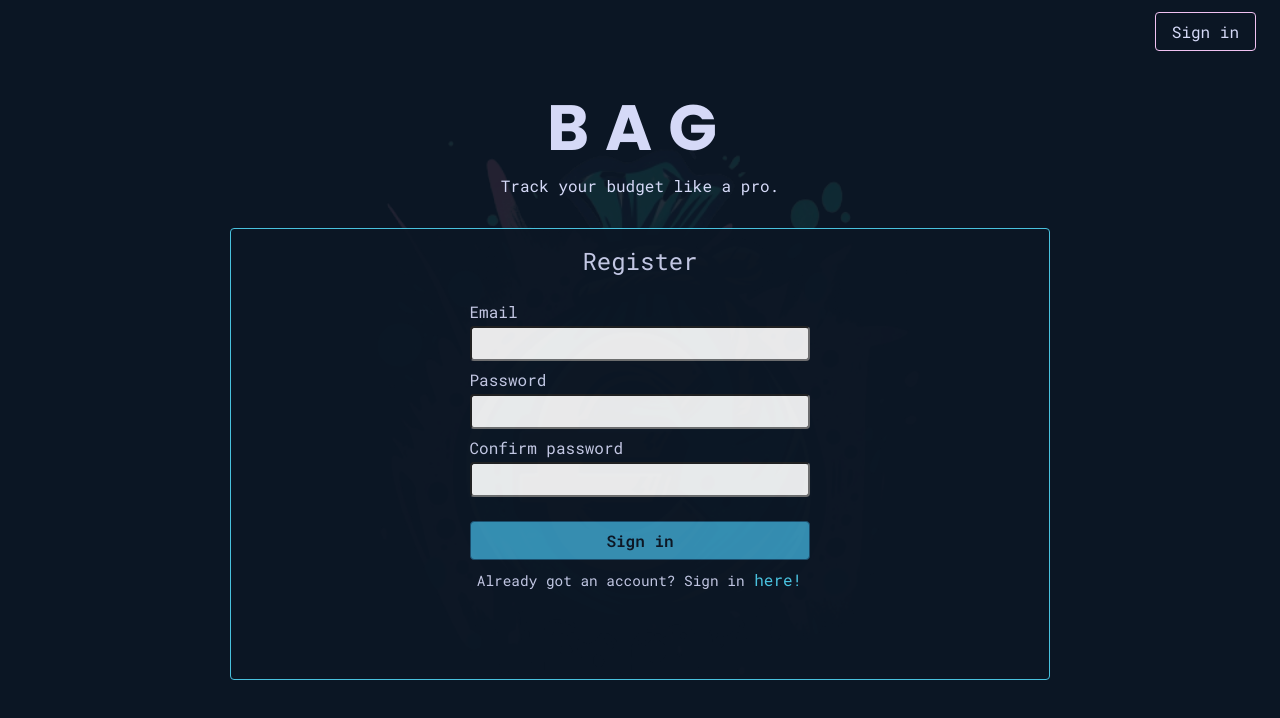
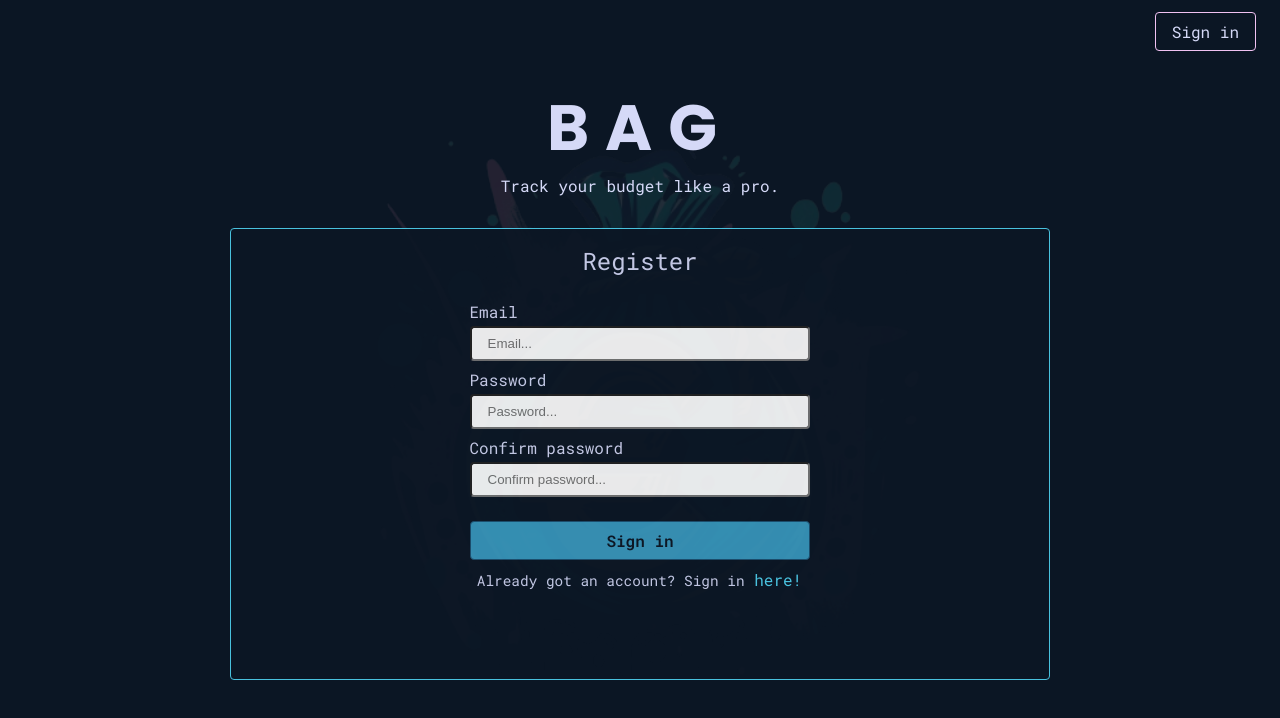
Before and after one commit to reijjo/budget, a React (Vite) app in the folder client/: page / in a window 1280 px wide. Both pictures are taken after a click on the button "Sign up". Shown: the top 718 px of the page. Built offline with nearby package versions, Linux system fonts and the light colour scheme; no server answers.

Commit message:
validation checks new user

```diff
--- /dev/null
+++ b/client/api/users-api.tsx
@@ -0,0 +1,21 @@
+import axios from "axios";
+import { User } from "../src/utils/types";
+
+const baseUrl = "http://localhost:3001/users";
+
+const allUsers = async () => {
+  const res = await axios.get(`${baseUrl}`);
+  return res.data;
+};
+
+const createUser = async (newUser: User) => {
+  const res = await axios.post(`${baseUrl}`, newUser);
+  return res.data;
+};
+
+const userAPI = {
+  allUsers,
+  createUser,
+};
+
+export default userAPI;
--- a/client/package.json
+++ b/client/package.json
@@ -10,6 +10,7 @@
     "preview": "vite preview"
   },
   "dependencies": {
+    "axios": "^1.6.0",
     "chart.js": "^4.4.0",
     "react": "^18.2.0",
     "react-chartjs-2": "^5.2.0",
@@ -17,6 +18,7 @@
     "react-router-dom": "^6.17.0"
   },
   "devDependencies": {
+    "@types/axios": "^0.14.0",
     "@types/chart.js": "^2.9.39",
     "@types/react": "^18.2.15",
     "@types/react-chartjs-2": "^2.5.7",
--- a/client/src/App.tsx
+++ b/client/src/App.tsx
@@ -4,10 +4,12 @@ import {
   Route,
   useLocation,
 } from "react-router-dom";
+import userAPI from "../api/users-api";
 
 import Landing from "./pages/Landing";
 import TryItOut from "./pages/TryItOut";
 import Navbar from "./components/common/Navbar";
+import { useEffect } from "react";
 
 const MaybeNavbar = () => {
   const location = useLocation();
@@ -17,6 +19,14 @@ const MaybeNavbar = () => {
 };
 
 const App = () => {
+  useEffect(() => {
+    const getAllUsers = async () => {
+      const users = await userAPI.allUsers();
+      console.log("users", users);
+    };
+    getAllUsers();
+  }, []);
+
   return (
     <Router>
       <MaybeNavbar />
--- a/client/src/assets/css/App.css
+++ b/client/src/assets/css/App.css
@@ -110,6 +110,11 @@
 .helper-text {
   margin-top: 8px;
   font-size: 0.9rem;
+}
+
+#form-register,
+#form-login {
+  height: max-content;
 }
 
 /* Try It Out page */
--- a/client/src/assets/css/index.css
+++ b/client/src/assets/css/index.css
@@ -229,3 +229,23 @@ form {
   justify-content: center;
   align-items: center;
 }
+
+/* InfoMessage */
+
+.info-success,
+.info-warning,
+.info-error {
+  font-size: 1rem;
+}
+
+.info-success {
+  color: var(--success);
+}
+
+.info-warning {
+  color: var(--warn);
+}
+
+.info-error {
+  color: var(--error);
+}
--- a/client/src/components/SignIn.tsx
+++ b/client/src/components/SignIn.tsx
@@ -13,10 +13,15 @@ const SignIn = ({ status, setSignIn }: Props) => {
       <p>Sign in</p>
       <form id="form-login">
         <div className="login-inputs">
+          {/* Email input */}
+
           <div className="label-input">
             <label htmlFor="login-input-email">Email</label>
             <input type="text" id="login-input-email" />
           </div>
+
+          {/* Password input */}
+
           <div className="label-input">
             <label htmlFor="login-input-passwd">Password</label>
             <input type="text" id="login-input-passwd" />
@@ -32,6 +37,17 @@ const SignIn = ({ status, setSignIn }: Props) => {
           <button type="submit" className="my-btn filled-btn">
             Sign in
           </button>
+        </div>
+      </form>
+      <div
+        style={{
+          display: "flex",
+          alignItems: "center",
+          justifyContent: "space-around",
+          flexDirection: "column",
+          height: "100%",
+        }}
+      >
         <div className="helper-text" style={{ textAlign: "center" }}>
           No account? Register{" "}
           <button
@@ -49,7 +65,6 @@ const SignIn = ({ status, setSignIn }: Props) => {
           to try THE BAG.
         </div>
       </div>
-      </form>
     </div>
   );
 };
--- a/client/src/components/SignUp.tsx
+++ b/client/src/components/SignUp.tsx
@@ -1,4 +1,8 @@
-import { SetStateAction } from "react";
+import { SetStateAction, useState, FormEvent, ChangeEvent } from "react";
+import { InfoMsg, User } from "../utils/types";
+import userAPI from "../../api/users-api";
+import InfoMessage from "./common/InfoMessage";
+import { isAxiosError } from "axios";
 
 interface Props {
   // onClick?: () => void | null;
@@ -7,22 +11,96 @@ interface Props {
 }
 
 const SignUp = ({ status, setSignIn }: Props) => {
+  const [newUser, setNewUser] = useState<User>({
+    email: "",
+    passwd: "",
+    passwd2: "",
+  });
+  const [infoMessage, setInfomessage] = useState<InfoMsg>({
+    style: "",
+    message: "",
+  });
+
+  const handleInput = (event: ChangeEvent<HTMLInputElement>) => {
+    const { name, value } = event.target;
+
+    setNewUser((prevData) => ({
+      ...prevData,
+      [name]: value,
+    }));
+  };
+
+  const registerUser = async (event: FormEvent) => {
+    event.preventDefault();
+
+    try {
+      const regUser = await userAPI.createUser(newUser);
+      setInfomessage({ message: regUser.message, style: "info-success" });
+    } catch (error: unknown) {
+      if (isAxiosError(error)) {
+        setInfomessage({
+          message: error.response?.data.message,
+          style: "info-error",
+        });
+      } else {
+        console.log("shady error", error);
+      }
+    }
+    setTimeout(() => {
+      setInfomessage({ message: null });
+    }, 6000);
+  };
+
   return (
     <div className="logo-inputs">
       <p>Register</p>
-      <form id="form-register">
+      <form id="form-register" onSubmit={registerUser}>
         <div className="login-inputs">
+          {/* Email input */}
+
           <div className="label-input">
             <label htmlFor="reg-input-email">Email</label>
-            <input type="text" id="reg-input-email" />
+            <input
+              type="text"
+              name="email"
+              id="reg-input-email"
+              value={newUser.email}
+              required
+              placeholder="Email..."
+              onChange={handleInput}
+            />
           </div>
+
+          {/* Password input */}
+
           <div className="label-input">
             <label htmlFor="reg-input-passwd">Password</label>
-            <input type="text" id="reg-input-passwd" />
+            <input
+              type="password"
+              name="passwd"
+              id="reg-input-passwd"
+              value={newUser.passwd}
+              required
+              placeholder="Password..."
+              autoComplete="off"
+              onChange={handleInput}
+            />
           </div>
+
+          {/* Confirm password input */}
+
           <div className="label-input">
             <label htmlFor="reg-input-passwd2">Confirm password</label>
-            <input type="text" id="reg-input-passwd2" />
+            <input
+              type="password"
+              name="passwd2"
+              id="reg-input-passwd2"
+              value={newUser.passwd2}
+              required
+              placeholder="Confirm password..."
+              autoComplete="off"
+              onChange={handleInput}
+            />
           </div>
 
           <button
@@ -32,17 +110,17 @@ const SignUp = ({ status, setSignIn }: Props) => {
           >
             Sign in
           </button>
-          <div className="helper-text" style={{ textAlign: "center" }}>
-            Already got an account? Sign in{" "}
-            <button
-              className="my-btn text-btn"
-              onClick={() => setSignIn(!status)}
-            >
-              here!
-            </button>
-          </div>
         </div>
       </form>
+
+      <InfoMessage style={infoMessage.style} message={infoMessage.message} />
+
+      <div className="helper-text" style={{ textAlign: "center" }}>
+        Already got an account? Sign in{" "}
+        <button className="my-btn text-btn" onClick={() => setSignIn(!status)}>
+          here!
+        </button>
+      </div>
     </div>
   );
 };
--- /dev/null
+++ b/client/src/components/common/InfoMessage.tsx
@@ -0,0 +1,25 @@
+import { InfoMsg } from "../../utils/types";
+
+const infoStyles = {
+  container: {
+    border: "2px solid",
+    borderRadius: "4px",
+    width: "max-content",
+    padding: "0.5rem 1rem",
+    backgroundColor: "white",
+    marginTop: "8px",
+  },
+};
+
+const InfoMessage = (info: InfoMsg) => {
+  if (!info.message || !info) {
+    return null;
+  }
+  return (
+    <div style={infoStyles.container} className={info.style}>
+      {info.message}
+    </div>
+  );
+};
+
+export default InfoMessage;
```
Also changed, not shown: client/src/utils/types.tsx (+11 -0 lines), 2 other files (tests, documents, lock files or other folders). Lines whose indentation alone changed are shown as unchanged.
